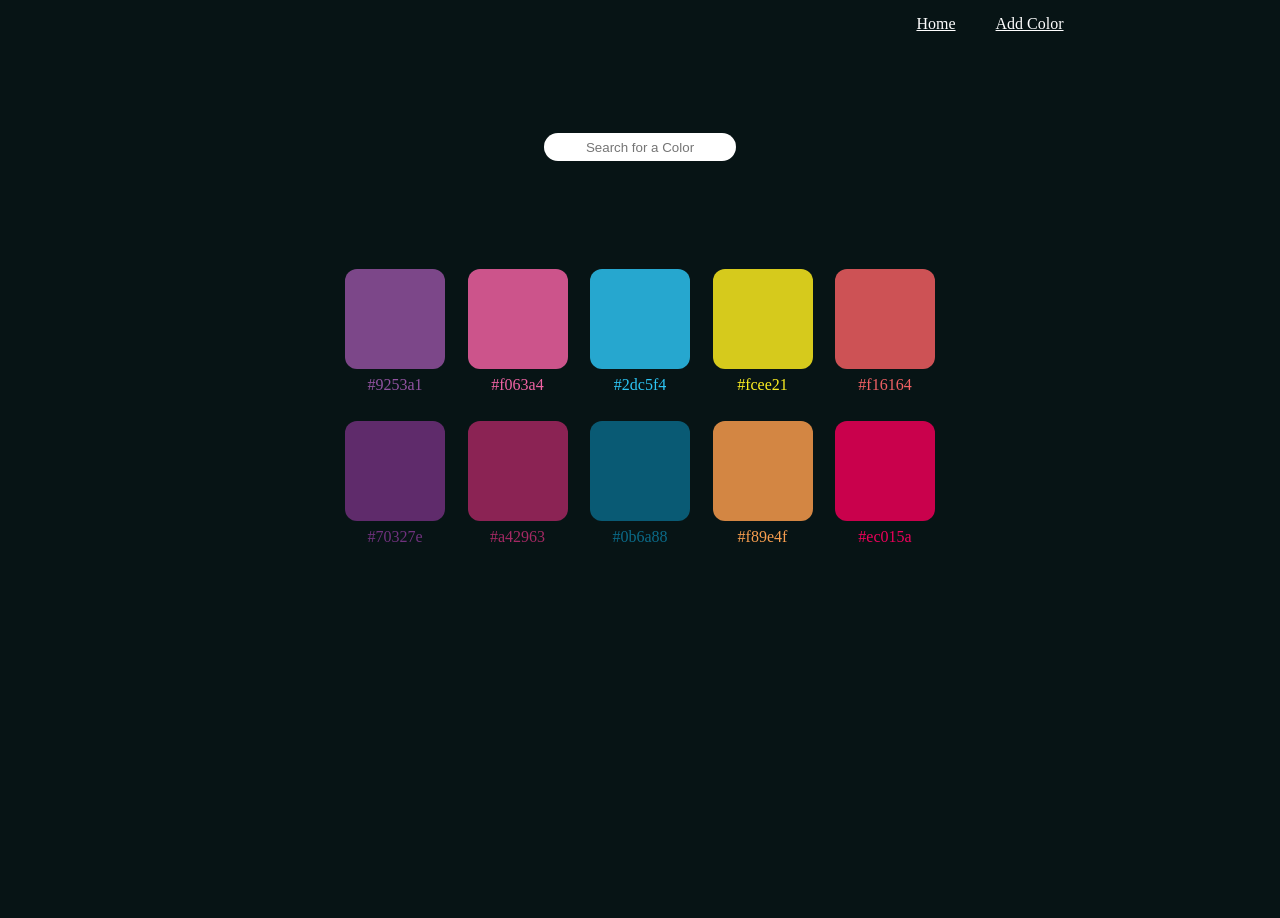
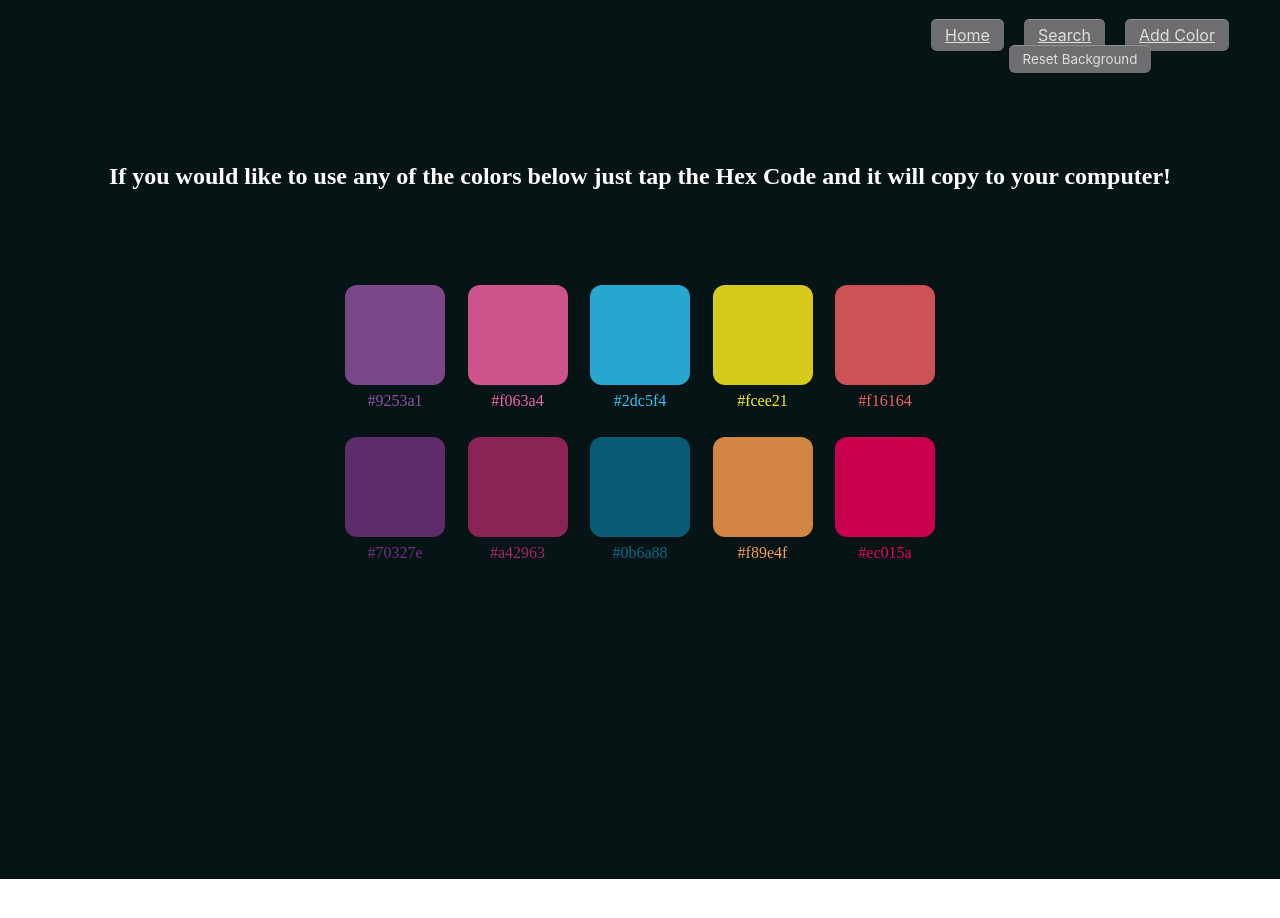
Before and after one commit to samclynch/Phase-2-Project, a React (Create React App) app in the folder color-pallet-project/: page / in a window 1280 px wide. Shown: the top 918 px of the page. After the commit the page ends 879 px from the top, so only its background shows below. Built offline with nearby package versions, Linux system fonts and the light colour scheme; data requests are answered from the project's data file.

Commit message:
final project

```diff
--- a/color-pallet-project/src/AddColorForm.js
+++ b/color-pallet-project/src/AddColorForm.js
@@ -1,7 +1,7 @@
 import React, { useState } from "react";
 import ColorPalleteItems from "./ColorPalleteItems";
 
-function AddColorForm({ addColor,colors, searchTerm, background,setBackground }) {
+function AddColorForm({ addColor, colors, searchTerm, background, setBackground }) {
     const [formData, setFormData] = useState({
         name: "",
         id: ""
@@ -18,12 +18,12 @@ function AddColorForm({ addColor,colors, searchTerm, background,setBackground })
     };
 
     return (
-        <div style={{textAlign:"center", paddingTop:"100px"}} >
-            <form  onSubmit={onSubmit} >
-                <div>
-                    <input type="text" name="name" onChange={handleChange} className="hi"/>
-                </div>
-                <button type="submit" style={{margin:"15px", borderRadius:"60px" , width:"100px", height:"25px", cursor: "pointer"}}>
+        <div style={{ textAlign: "center", paddingTop: "100px" }} >
+            <form onSubmit={onSubmit} >
+
+                <input type="text" name="name" onChange={handleChange} className="hi" />
+
+                <button type="submit" className="button-12" style={{ margin: "15px", borderRadius: "60px", width: "100px", height: "27px", cursor: "pointer" }}>
                     Add Color
                 </button>
             </form>
--- a/color-pallet-project/src/App.css
+++ b/color-pallet-project/src/App.css
@@ -4,7 +4,6 @@
   min-height: 100vh;
   /* display: flex; */
 }
-
 
 * {
   box-sizing: border-box;
@@ -63,11 +62,11 @@ h1 {
   transition: background-color 0.2s;
   line-height: 1;
 } */
-.hi{
+.hi {
   text-align: center;
   color: #fff;
 }
-label{
+label {
   display: inline-block;
   padding: 8px;
   clear: left;
@@ -75,15 +74,10 @@ label{
   text-align: right;
 }
 input {
-display: inline-block;
-text-align: center;
+  display: inline-block;
+  text-align: center;
 }
-.meow{
-  text-align: center;
-  width: 100%;
-  min-height: 100vh;
-  display: flex;
-}
+
 .hi {
   border: none;
   width: 15%;
@@ -93,3 +87,26 @@ text-align: center;
   border-radius: 18px;
   background: white;
 }
+.button-12 {
+  padding: 6px 14px;
+  font-family: -apple-system, BlinkMacSystemFont, "Roboto", sans-serif;
+  border-radius: 6px;
+  border: none;
+  margin-right: 20px;
+  cursor: pointer;
+
+  background: #6e6d70;
+  box-shadow: 0px 0.5px 1px rgba(0, 0, 0, 0.1),
+    inset 0px 0.5px 0.5px rgba(255, 255, 255, 0.5),
+    0px 0px 0px 0.5px rgba(0, 0, 0, 0.12);
+  color: #dfdedf;
+  user-select: none;
+  -webkit-user-select: none;
+  touch-action: manipulation;
+}
+
+.button-12:focus {
+  box-shadow: inset 0px 0.8px 0px -0.25px rgba(255, 255, 255, 0.2),
+    0px 0.5px 1px rgba(0, 0, 0, 0.1), 0px 0px 0px 3.5px rgba(58, 108, 217, 0.5);
+  outline: 0;
+}
--- a/color-pallet-project/src/App.js
+++ b/color-pallet-project/src/App.js
@@ -3,6 +3,7 @@ import AddColorForm from './AddColorForm';
 import './App.css';
 import ColorPalleteItems from './ColorPalleteItems';
 import Search from './Search';
+import Message from './Message';
 import {
   BrowserRouter as Router,
   Switch,
@@ -41,13 +42,16 @@ function App() {
 
 
   return (
-    <div className='App' style={{background: background}}>
+    <div className='App' style={{ background: background }}>
       <Router>
-      <NavBar />
+        <NavBar setBackground={setBackground} />
         <Switch>
           <Route exact path="/">
-           <Search setSearchTerm={setSearchTerm} />
+            <Message />
             <ColorPalleteItems colors={colors} searchTerm={searchTerm} background={background} setBackground={setBackground} />
+          </Route>
+          <Route exact path="/search">
+            <Search setSearchTerm={setSearchTerm} colors={colors} searchTerm={searchTerm} background={background} setBackground={setBackground} />
           </Route>
           <Route path="/add">
             <AddColorForm addColor={addColor} colors={colors} searchTerm={searchTerm} background={background} setBackground={setBackground} />
--- a/color-pallet-project/src/ColorPalleteItems.js
+++ b/color-pallet-project/src/ColorPalleteItems.js
@@ -4,7 +4,7 @@ import { CopyToClipboard } from 'react-copy-to-clipboard';
 
 
 
-function ColorPalleteItems({ colors, searchTerm, background, setBackground}) {
+function ColorPalleteItems({ colors, searchTerm, background, setBackground }) {
     const [current, setCurrent] = useState(null);
     const crToShow = colors.filter((cr) =>
         cr.name.toLowerCase().includes(searchTerm.toLowerCase())
@@ -18,10 +18,10 @@ function ColorPalleteItems({ colors, searchTerm, background, setBackground}) {
     }, [current])
 
     return (
-        <div className='meow'style={{ background: background }}>
-            {current !== null && <h1 style={{ paddingTop:""}}> Copied {current}</h1>}
+        <div style={{ background: background, paddingTop: '35px' }}>
+            {current !== null && <h1 style={{ paddingTop: "20px" }}> Copied {current}</h1>}
             <div className="container">
-            {crToShow.map((color) => (
+                {crToShow.map((color) => (
                     <div key={color.name} className="card">
                         <div style={{
                             background: color.name,
--- /dev/null
+++ b/color-pallet-project/src/Message.js
@@ -0,0 +1,11 @@
+import React from "react";
+
+function Message() {
+    return (
+        <div style={{ color: 'white', paddingTop: '90px', paddingBottom: '50px' }}>
+            <h2>If you would like to use any of the colors below just tap the Hex Code and it will copy to your computer!</h2>
+        </div>
+    )
+}
+
+export default Message;
--- a/color-pallet-project/src/NavBar.js
+++ b/color-pallet-project/src/NavBar.js
@@ -1,12 +1,15 @@
 import React from "react";
 import { NavLink } from "react-router-dom";
 
-function NavBar() {
+function NavBar({ setBackground }) {
+
     return (
         <nav>
-            <div style={{marginLeft:"700px", paddingTop:'15px'}} >
-            <NavLink style={{marginRight:"40px", color:"white"}} exact to="/">Home</NavLink>
-            <NavLink style={{color:"white"}} exact to="/add">Add Color</NavLink>
+            <div style={{ marginLeft: "900px", paddingTop: '25px' }} >
+                <NavLink className="button-12" role="button" exact to="/">Home</NavLink>
+                <NavLink className="button-12" role="button" exact to="/search">Search</NavLink>
+                <NavLink className="button-12" role="button" exact to="/add">Add Color</NavLink>
+                <button onClick={() => setBackground("#071415")} className="button-12" >Reset Background</button>
             </div>
         </nav>
     )
--- a/color-pallet-project/src/Search.js
+++ b/color-pallet-project/src/Search.js
@@ -1,13 +1,15 @@
 import React from "react";
+import ColorPalleteItems from "./ColorPalleteItems";
 
-function Search({ setSearchTerm }) {
+function Search({ setSearchTerm, colors, searchTerm, setBackground, background }) {
     return (
-        <div style={{paddingTop:"100px"}}>
+        <div style={{ paddingTop: "100px" }}>
             <input className="hi"
                 type="text"
                 placeholder="Search for a Color"
                 onChange={(e) => setSearchTerm(e.target.value)}
             />
+            <ColorPalleteItems colors={colors} searchTerm={searchTerm} background={background} setBackground={setBackground} />
         </div>
     );
 }
```
